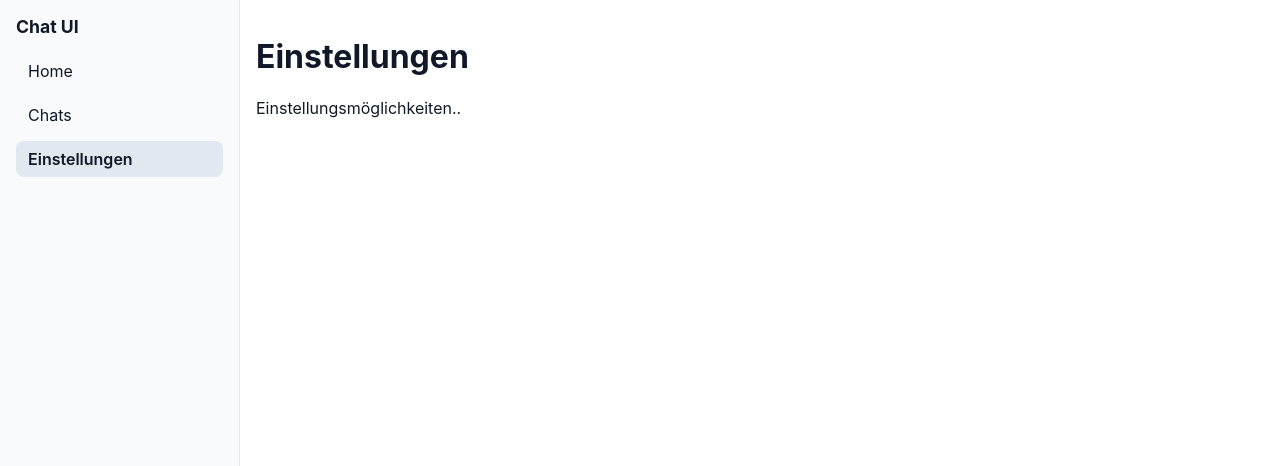
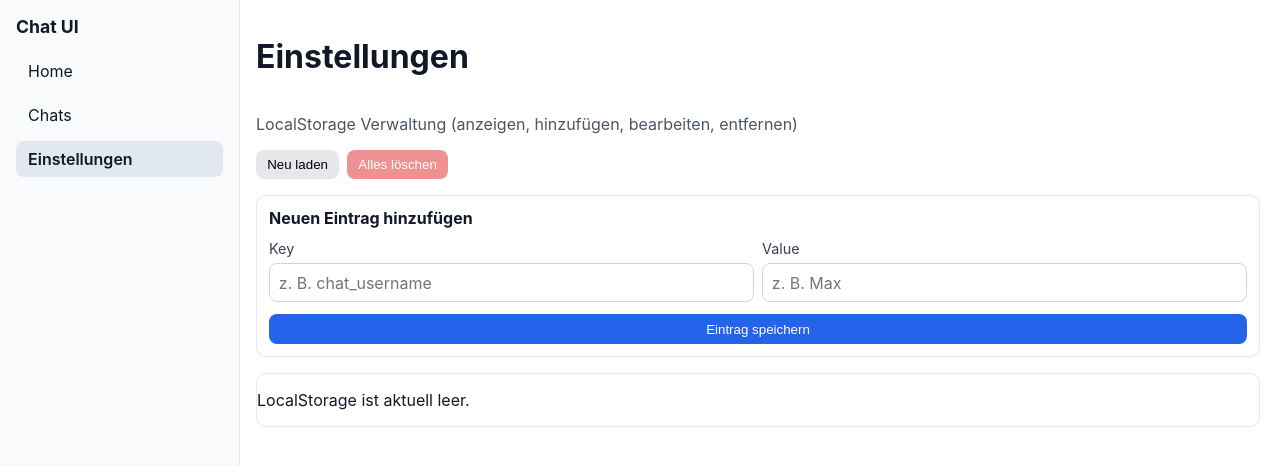
Before and after one commit to Nitoh/playground, a Nuxt app in the folder apps/chat-ui/: page /settings in a window 1280 px wide. Shown: the top 466 px of the page. Built offline with nearby package versions, Linux system fonts and the light colour scheme.

Commit message:
settings: localstorage table

```diff
--- a/apps/chat-ui/app/components/ui/FlagPickerModal.vue
+++ b/apps/chat-ui/app/components/ui/FlagPickerModal.vue
@@ -1,7 +1,7 @@
 <template>
     <BaseModal :open="open" @close="emit('close')">
         <template #header>
-            <h2>Flags auswaehlen</h2>
+            <h2>Flags auswählen</h2>
         </template>
 
         <form class="form" @submit.prevent="submitSelection">
--- a/apps/chat-ui/app/pages/settings.vue
+++ b/apps/chat-ui/app/pages/settings.vue
@@ -1,6 +1,301 @@
 <template>
-    <div>
+    <div class="settings-page">
         <h1>Einstellungen</h1>
-        <p>Einstellungsmöglichkeiten..</p>
+        <p class="subtitle">LocalStorage Verwaltung (anzeigen, hinzufügen, bearbeiten, entfernen)</p>
+
+        <div class="toolbar">
+            <button class="btn" @click="reloadRows">Neu laden</button>
+            <button class="btn btn-danger" @click="clearAll" :disabled="rows.length === 0">Alles löschen</button>
+        </div>
+
+        <form class="add-form" @submit.prevent="addEntry">
+            <h2>Neuen Eintrag hinzufügen</h2>
+            <div class="grid">
+                <label class="field">
+                    <span>Key</span>
+                    <input v-model="newKey" type="text" placeholder="z. B. chat_username" />
+                </label>
+                <label class="field">
+                    <span>Value</span>
+                    <input v-model="newValue" type="text" placeholder="z. B. Max" />
+                </label>
+            </div>
+            <button class="btn btn-primary" type="submit">Eintrag speichern</button>
+        </form>
+
+        <p v-if="message" class="message">{{ message }}</p>
+
+        <div class="table-wrap">
+            <table class="table" v-if="rows.length > 0">
+                <thead>
+                    <tr>
+                        <th>Key</th>
+                        <th>Value</th>
+                        <th>Aktionen</th>
+                    </tr>
+                </thead>
+                <tbody>
+                    <tr v-for="row in rows" :key="row.key">
+                        <td class="key-cell">{{ row.key }}</td>
+
+                        <td>
+                            <template v-if="editingKey === row.key">
+                                <input v-model="editingValue" type="text" class="inline-input" />
+                            </template>
+                            <template v-else>
+                                <span class="value-cell">{{ row.value }}</span>
+                            </template>
+                        </td>
+
+                        <td class="actions-cell">
+                            <template v-if="editingKey === row.key">
+                                <button class="btn btn-primary" @click="saveEdit(row.key)">Speichern</button>
+                                <button class="btn" @click="cancelEdit">Abbrechen</button>
+                            </template>
+                            <template v-else>
+                                <button class="btn" @click="startEdit(row.key, row.value)">Bearbeiten</button>
+                                <button class="btn btn-danger" @click="removeEntry(row.key)">Entfernen</button>
+                            </template>
+                        </td>
+                    </tr>
+                </tbody>
+            </table>
+
+            <p v-else>LocalStorage ist aktuell leer.</p>
+        </div>
     </div>
 </template>
+
+<script setup lang="ts">
+import { onMounted, ref } from 'vue';
+
+type StorageRow = {
+    key: string;
+    value: string;
+};
+
+const rows = ref<StorageRow[]>([]);
+const newKey = ref('');
+const newValue = ref('');
+const editingKey = ref<string | null>(null);
+const editingValue = ref('');
+const message = ref('');
+
+const reloadRows = () => {
+    const nextRows: StorageRow[] = [];
+
+    for (let i = 0; i < localStorage.length; i += 1) {
+        const key = localStorage.key(i);
+        if (!key) continue;
+
+        nextRows.push({
+            key,
+            value: localStorage.getItem(key) ?? ''
+        });
+    }
+
+    nextRows.sort((a, b) => a.key.localeCompare(b.key));
+    rows.value = nextRows;
+};
+
+const setMessage = (text: string) => {
+    message.value = text;
+    window.setTimeout(() => {
+        if (message.value === text) {
+            message.value = '';
+        }
+    }, 2200);
+};
+
+const addEntry = () => {
+    const key = newKey.value.trim();
+    if (!key) {
+        setMessage('Bitte einen gültigen Key eingeben.');
+        return;
+    }
+
+    localStorage.setItem(key, newValue.value);
+    newKey.value = '';
+    newValue.value = '';
+    reloadRows();
+    setMessage('Eintrag gespeichert.');
+};
+
+const removeEntry = (key: string) => {
+    localStorage.removeItem(key);
+    if (editingKey.value === key) {
+        editingKey.value = null;
+        editingValue.value = '';
+    }
+    reloadRows();
+    setMessage('Eintrag entfernt.');
+};
+
+const startEdit = (key: string, value: string) => {
+    editingKey.value = key;
+    editingValue.value = value;
+};
+
+const cancelEdit = () => {
+    editingKey.value = null;
+    editingValue.value = '';
+};
+
+const saveEdit = (key: string) => {
+    localStorage.setItem(key, editingValue.value);
+    cancelEdit();
+    reloadRows();
+    setMessage('Eintrag aktualisiert.');
+};
+
+const clearAll = () => {
+    localStorage.clear();
+    cancelEdit();
+    reloadRows();
+    setMessage('Alle Einträge wurden gelöscht.');
+};
+
+onMounted(() => {
+    reloadRows();
+});
+</script>
+
+<style scoped>
+.settings-page {
+    display: flex;
+    flex-direction: column;
+    gap: 1rem;
+    height: 100%;
+    overflow: auto;
+    padding-right: 0.25rem;
+}
+
+.subtitle {
+    margin: 0;
+    color: #4b5563;
+}
+
+.toolbar {
+    display: flex;
+    gap: 0.5rem;
+}
+
+.add-form {
+    border: 1px solid #e5e7eb;
+    border-radius: 10px;
+    padding: 0.75rem;
+    display: flex;
+    flex-direction: column;
+    gap: 0.75rem;
+}
+
+.add-form h2 {
+    margin: 0;
+    font-size: 1rem;
+}
+
+.grid {
+    display: grid;
+    grid-template-columns: repeat(2, minmax(0, 1fr));
+    gap: 0.5rem;
+}
+
+.field {
+    display: flex;
+    flex-direction: column;
+    gap: 0.35rem;
+}
+
+.field span {
+    font-size: 0.9rem;
+    color: #374151;
+}
+
+input {
+    border: 1px solid #d1d5db;
+    border-radius: 8px;
+    padding: 0.55rem;
+    font: inherit;
+}
+
+.message {
+    margin: 0;
+    color: #1d4ed8;
+}
+
+.table-wrap {
+    border: 1px solid #e5e7eb;
+    border-radius: 10px;
+    overflow: auto;
+}
+
+.table {
+    width: 100%;
+    border-collapse: collapse;
+}
+
+.table th,
+.table td {
+    border-bottom: 1px solid #e5e7eb;
+    text-align: left;
+    vertical-align: top;
+    padding: 0.6rem;
+}
+
+.table th {
+    background: #f9fafb;
+    position: sticky;
+    top: 0;
+}
+
+.key-cell {
+    font-weight: 600;
+    word-break: break-all;
+}
+
+.value-cell {
+    white-space: pre-wrap;
+    word-break: break-word;
+}
+
+.inline-input {
+    width: 100%;
+}
+
+.actions-cell {
+    display: flex;
+    gap: 0.4rem;
+    flex-wrap: nowrap;
+    white-space: nowrap;
+}
+
+.btn {
+    border: none;
+    border-radius: 8px;
+    background: #e5e7eb;
+    padding: 0.45rem 0.7rem;
+    cursor: pointer;
+    white-space: nowrap;
+}
+
+.btn:disabled {
+    opacity: 0.5;
+    cursor: not-allowed;
+}
+
+.btn-primary {
+    background: #2563eb;
+    color: #fff;
+}
+
+.btn-danger {
+    background: #dc2626;
+    color: #fff;
+}
+
+@media (max-width: 800px) {
+    .grid {
+        grid-template-columns: 1fr;
+    }
+}
+</style>
```
